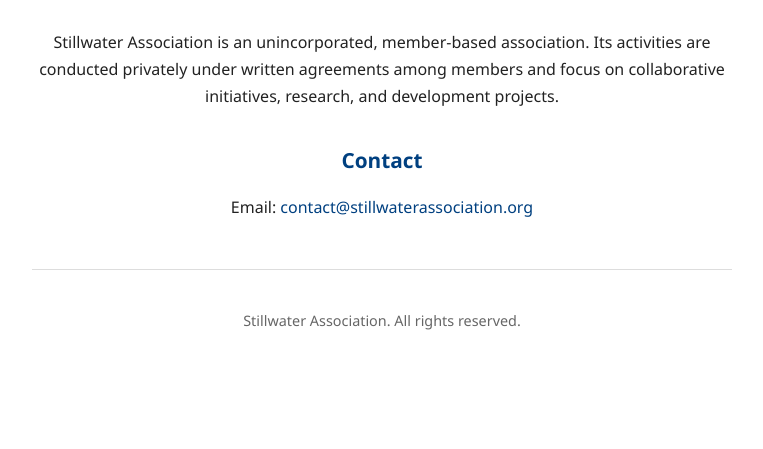
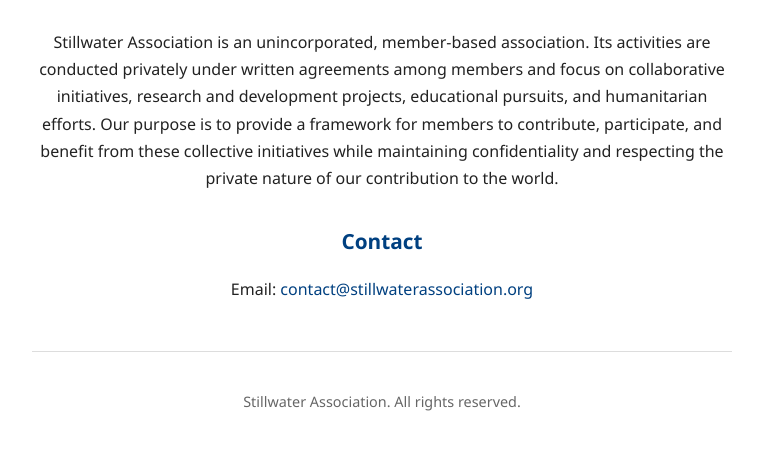
Before and after one commit to swagh01/statement, a plain HTML site: page index.html in a window 1280 px wide. Shown: the part 175-624 px from the top of the page, without its empty margins (258-1021 px from the left). Drawn offline with Linux system fonts and the light colour scheme.

Commit message:
Update index.html

```diff
--- a/index.html
+++ b/index.html
@@ -61,7 +61,9 @@
 
   <section>
     <p>
-      Stillwater Association is an unincorporated, member-based association. Its activities are conducted privately under written agreements among members and focus on collaborative initiatives, research, and development projects.
+      Stillwater Association is an unincorporated, member-based association. Its activities are conducted privately under written agreements among members and focus on collaborative initiatives, research and development projects, educational pursuits, and humanitarian efforts.
+
+Our purpose is to provide a framework for members to contribute, participate, and benefit from these collective initiatives while maintaining confidentiality and respecting the private nature of our contribution to the world.
     </p>
   </section>
 
```
